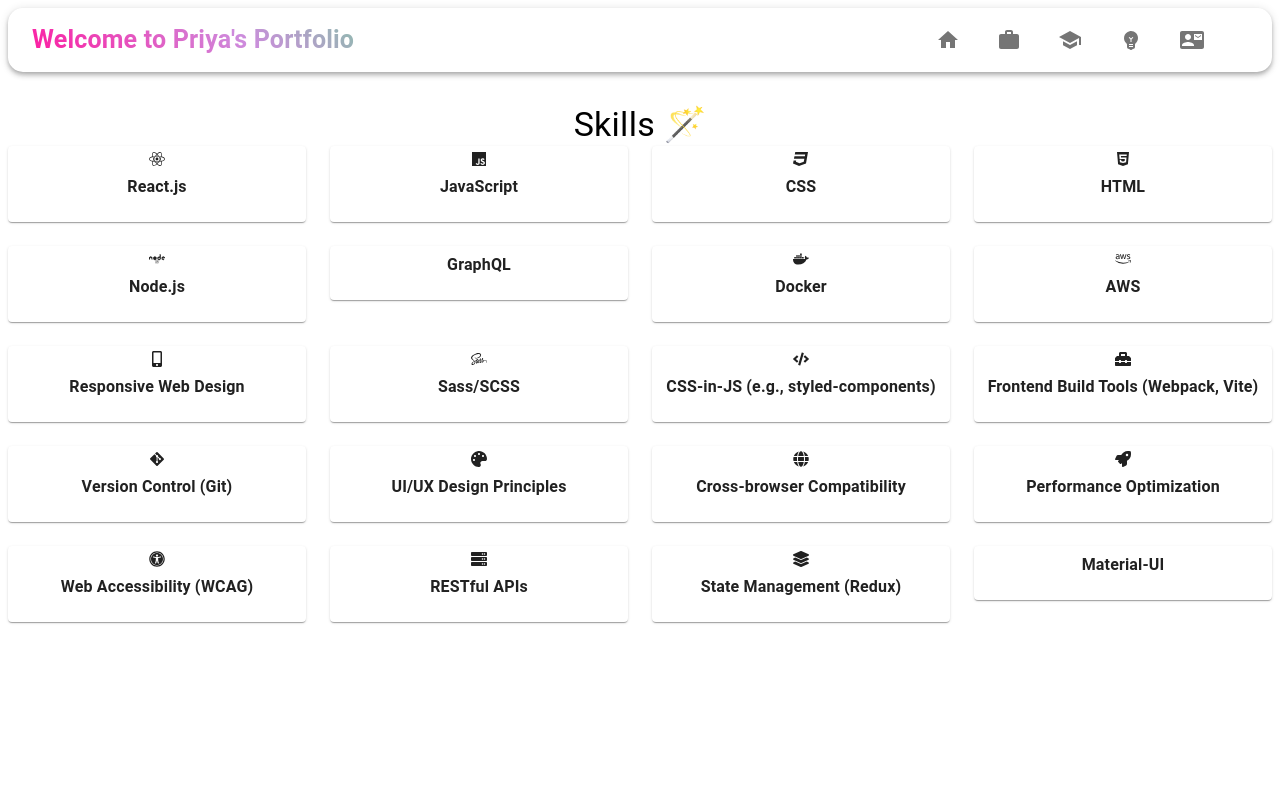
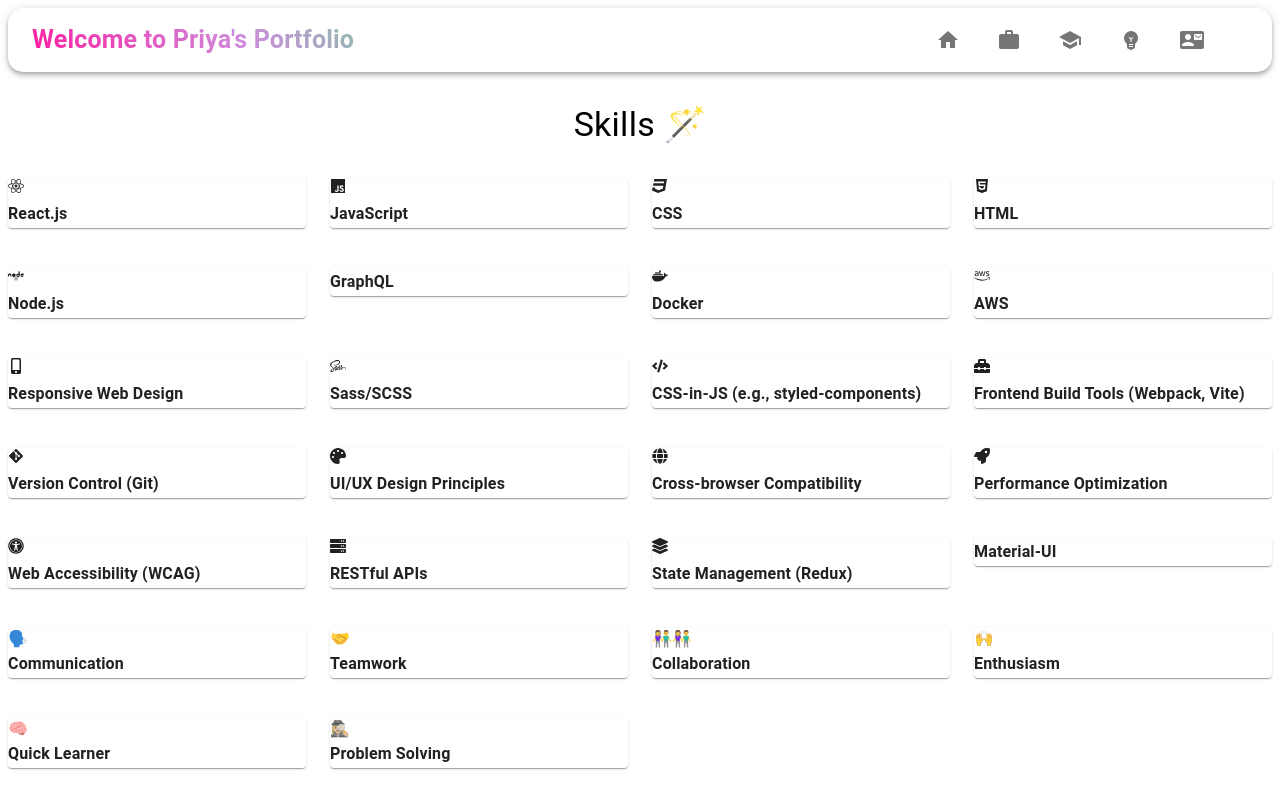
Before and after one commit to Priya-Pdh/my-portfolio, a React (Vite) app in the folder Portfolio/: page /skills in a window 1280 px wide. Shown: the top 808 px of the page. Built offline with nearby package versions, Linux system fonts and the light colour scheme.

Commit message:
additional skills and marginbottom in subtitle

```diff
--- a/Portfolio/src/Pages/Contact/Contact.jsx
+++ b/Portfolio/src/Pages/Contact/Contact.jsx
@@ -7,7 +7,7 @@
 
   return (
     <Box my={4}>
-      <Typography variant="h4" sx= {{ textAlign: 'center'}}>
+      <Typography variant="h4" sx= {{ textAlign: 'center',  marginBottom:'2rem'}}>
         Contact Information 📞
       </Typography>
       <Box>
--- a/Portfolio/src/Pages/Education/Education.jsx
+++ b/Portfolio/src/Pages/Education/Education.jsx
@@ -6,7 +6,7 @@
 
   return (
     <Box my={4}>
-      <Typography variant="h4"  sx= {{ textAlign: 'center'}}>
+      <Typography variant="h4"  sx= {{ textAlign: 'center', marginBottom:'2rem'}}>
         Education 🎓
       </Typography>
       {education.map((edu, index) => (
--- a/Portfolio/src/Pages/Projects/Projects.jsx
+++ b/Portfolio/src/Pages/Projects/Projects.jsx
@@ -7,7 +7,7 @@
 
   return (
     <Box my={4}>
-       <Typography variant="h4"  sx= {{ textAlign: 'center'}}>
+       <Typography variant="h4"  sx= {{ textAlign: 'center',  marginBottom:'2rem'}}>
         Projects 👩🏻‍💻
       </Typography>
       {projects.map(({ name, image, description, link }, index) => (
--- a/Portfolio/src/Pages/Skills/Skills.jsx
+++ b/Portfolio/src/Pages/Skills/Skills.jsx
@@ -1,3 +1,4 @@
+import React from 'react';
 import { Box, Typography, Paper, Grid } from '@mui/material';
 import {
   FaReact,
@@ -21,7 +22,6 @@
   FaDocker,
 } from 'react-icons/fa';
 import { SiGraphql } from 'react-icons/si';
-
 import data from '../../data.json';
 
 const skillIcons = {
@@ -45,36 +45,44 @@
   'RESTful APIs': <FaServer />,
   'State Management (Redux)': <FaLayerGroup />,
   'Responsive Frameworks (Tailwind CSS)': <FaCss3Alt />,
-  // 'Material-Ui': <SiMaterialUi />,
 };
 
-const useStyles = {
-  paper: {
-    textAlign: 'center',
-    padding: '5px',
-    elevation: 3,
-  },
-  icon: {
-    fontSize: '5rem',
-    marginBottom: '1rem',
-  },
+const softSkillIcons = {
+  Communication: "🗣️",
+  Teamwork: "🤝",
+  Collaboration: "👫👫",
+  Enthusiasm: "🙌",
+  'Quick Learner': "🧠",
+  'Problem Solving': "🕵🏼‍♀️",
 };
 
-function Skills() {
+
+export const Skills = () => {
   const { skills } = data;
 
   return (
     <Box my={4}>
-      <Typography variant="h4"  sx= {{ textAlign: 'center'}}>
+      <Typography variant="h4" sx={{ textAlign: 'center', marginBottom: '2rem' }}>
         Skills 🪄
       </Typography>
       <Grid container spacing={3}>
-        {skills.map((skill, index) => (
+        {/* Tech Skills */}
+        {skills.techSkills.map((skill, index) => (
           <Grid item xs={12} sm={6} md={4} lg={3} key={index}>
-            <Paper sx={useStyles.paper}>
-              {skillIcons[skill] && (
-                <span sx={useStyles.icon}>{skillIcons[skill]}</span>
-              )}
+            <Paper>
+              {skillIcons[skill] && <span >{skillIcons[skill]}</span>}
+              <Typography variant="subtitle1" mb={2} fontWeight="bold">
+                {skill}
+              </Typography>
+            </Paper>
+          </Grid>
+        ))}
+
+        {/* Soft Skills */}
+        {skills.softSkills.map((skill, index) => (
+          <Grid item xs={12} sm={6} md={4} lg={3} key={index}>
+            <Paper>
+              {softSkillIcons[skill] && <span>{softSkillIcons[skill]}</span>}
               <Typography variant="subtitle1" mb={2} fontWeight="bold">
                 {skill}
               </Typography>
--- a/Portfolio/src/data.json
+++ b/Portfolio/src/data.json
@@ -63,7 +63,18 @@
         "link": "https://music-app-by-naima-and-priya.netlify.app"
       }
     ],
-    "skills": ["React.js", "JavaScript", "CSS", "HTML", "Node.js", "GraphQL", "Docker", "AWS", "Responsive Web Design", "Sass/SCSS", "CSS-in-JS (e.g., styled-components)", "Frontend Build Tools (Webpack, Vite)", "Version Control (Git)", "UI/UX Design Principles", "Cross-browser Compatibility", "Performance Optimization", "Web Accessibility (WCAG)", "RESTful APIs", "State Management (Redux)", "Material-UI"],
+    "skills": {
+      "techSkills": [
+        "React.js", "JavaScript", "CSS", "HTML", "Node.js", "GraphQL", "Docker", "AWS",
+        "Responsive Web Design", "Sass/SCSS", "CSS-in-JS (e.g., styled-components)",
+        "Frontend Build Tools (Webpack, Vite)", "Version Control (Git)",
+        "UI/UX Design Principles", "Cross-browser Compatibility", "Performance Optimization",
+        "Web Accessibility (WCAG)", "RESTful APIs", "State Management (Redux)", "Material-UI"
+      ],
+      "softSkills": [
+        "Communication", "Teamwork", "Collaboration", "Enthusiasm", "Quick Learner", "Problem Solving"
+      ]
+    },
     "education": [
       {
         "name": "Technigo, Sweden(Sep 2023- Dec 2023)",
```
